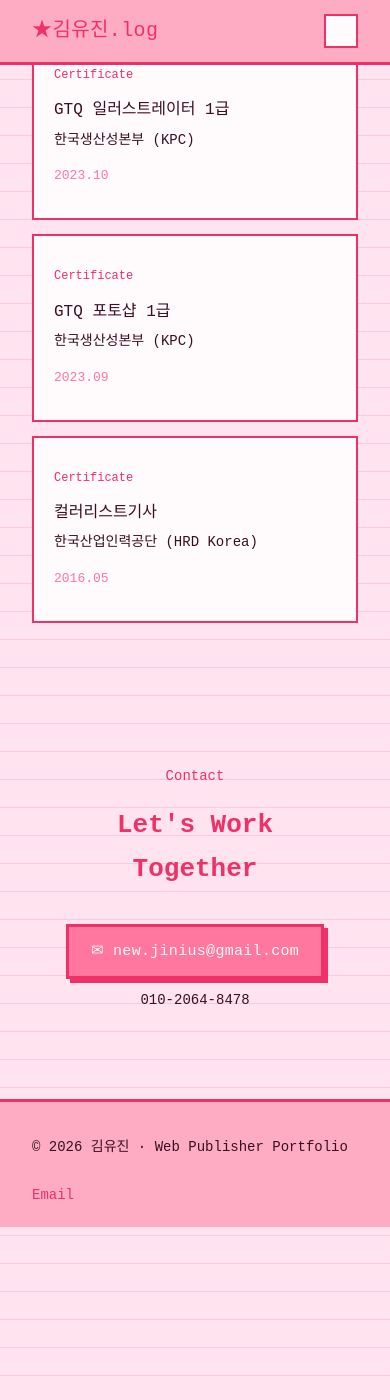
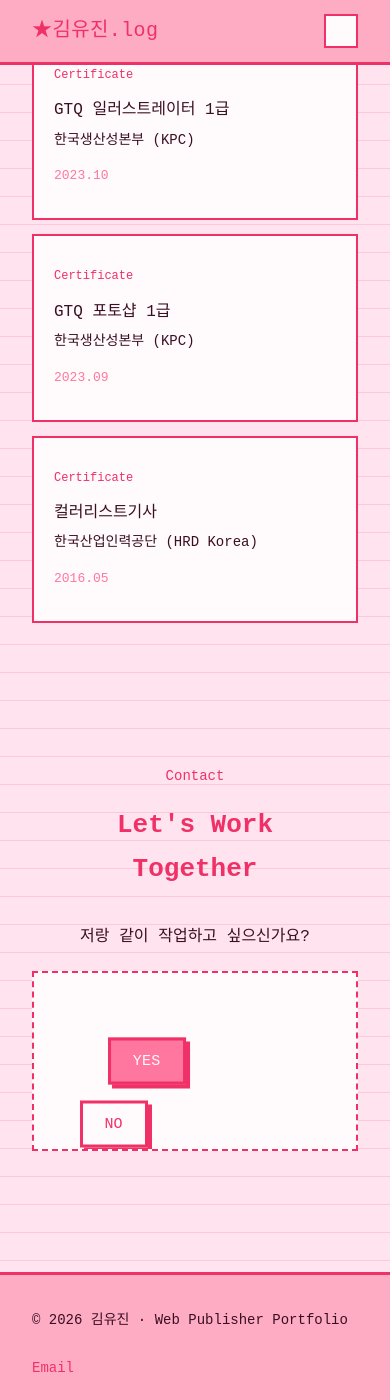
Before and after one commit to newjinius/portfolio, a Jekyll site: the page built from index.html, in a window 390 px wide and 1400 px high, scrolled down 7433 px. Built offline with Jekyll 4.4.1, drawn with Linux system fonts in a browser that asks for light colours; some web fonts are replaced.

Commit message:
Add YES/NO runaway-button game to Contact section
Contact info (email/phone) is now gated behind a playful game instead
of shown directly: YES is a normal clickable button; NO dodges to a
random spot inside its box whenever the pointer gets close, or the
instant it's pressed/tapped/keyboard-activated, so it can never
actually be selected. Clicking YES reveals the existing contact block.

Mouse and touch share one code path via pointerdown (fires for both),
which repositions NO before the corresponding pointerup/click can
land on it — this is what makes it work on mobile where there's no
hover to trigger a proximity dodge. Desktop additionally gets the
proximity-based dodge on mousemove for the "chasing" feel. Keyboard
users get the same treatment via keydown on Enter/Space, so the game
behaves consistently across input methods rather than leaving a
keyboard-only backdoor.

```diff
--- a/index.html
+++ b/index.html
@@ -223,6 +223,50 @@ title: "김유진 포트폴리오"
     margin: 12px 0 32px;
 }
 .mhContact__phone { font-size: 14px; margin-top: 10px; }
+
+/* ── YES/NO 게임 ── */
+.mhGame__q { font-size: 16px; margin: 0 0 20px; }
+
+.mhGame {
+    position: relative;
+    overflow: hidden;
+    width: 100%;
+    max-width: 420px;
+    height: 180px;
+    margin: 0 auto;
+    background: var(--white);
+    border: 2px dashed var(--pink-hot);
+}
+
+.mhGame__yes,
+.mhGame__no {
+    position: absolute;
+    top: 50%;
+    transform: translate(-50%, -50%);
+}
+.mhGame__yes { left: 35%; z-index: 1; }
+
+.mhGame__no {
+    left: 65%;
+    font-family: var(--font-bold);
+    font-size: 15px;
+    padding: 12px 22px;
+    background: var(--white);
+    color: var(--pink-hot);
+    border: var(--border-w) solid var(--pink-hot);
+    box-shadow: var(--shadow-hard);
+    touch-action: none;
+}
+
+.mhGame__taunt {
+    min-height: 20px;
+    margin-top: 14px;
+    font-size: 13px;
+    color: var(--pink-mid);
+}
+
+.mhReveal { margin-top: 24px; }
+.mhReveal__msg { font-size: 16px; margin: 0 0 16px; }
 
 /* ═══════════════════════════════
    FOOTER
@@ -639,9 +683,21 @@ title: "김유진 포트폴리오"
     <div class="js-fade">
         <p class="mhSection__eyebrow">Contact</p>
         <h2 class="mhContact__title">Let's Work<br>Together</h2>
-        <a href="mailto:new.jinius@gmail.com" class="retroBtn">✉ new.jinius@gmail.com</a>
-        <!-- 전화번호: 외부 공개 포트폴리오라면 아래 줄 제거 권장 -->
-        <p class="mhContact__phone">010-2064-8478</p>
+
+        <p class="mhGame__q">저랑 같이 작업하고 싶으신가요?</p>
+
+        <div class="mhGame" id="mhGame">
+            <button type="button" class="retroBtn mhGame__yes" id="mhYes">YES</button>
+            <button type="button" class="mhGame__no" id="mhNo" aria-label="No — 도망다니는 버튼이라 못 누릅니다">NO</button>
+        </div>
+        <p class="mhGame__taunt" id="mhTaunt" aria-live="polite">&nbsp;</p>
+
+        <div class="mhReveal" id="mhReveal" hidden aria-live="polite">
+            <p class="mhReveal__msg">🎉 좋아요! 아래로 연락 주세요</p>
+            <a href="mailto:new.jinius@gmail.com" class="retroBtn">✉ new.jinius@gmail.com</a>
+            <!-- 전화번호: 외부 공개 포트폴리오라면 아래 줄 제거 권장 -->
+            <p class="mhContact__phone">010-2064-8478</p>
+        </div>
     </div>
 </section>
 
@@ -715,5 +771,66 @@ title: "김유진 포트폴리오"
     var fy = document.getElementById('footYear');
     if (fy) fy.textContent = new Date().getFullYear();
 
+    /* ── 5. YES/NO 도망 게임 (마우스·터치·키보드 공통 대응) ── */
+    var game    = document.getElementById('mhGame');
+    var yesBtn  = document.getElementById('mhYes');
+    var noBtn   = document.getElementById('mhNo');
+    var taunt   = document.getElementById('mhTaunt');
+    var reveal  = document.getElementById('mhReveal');
+
+    if (game && yesBtn && noBtn && taunt && reveal) {
+        var taunts = [
+            '어딜 도망가~ 안 잡혀요 ㅋㅋ',
+            'NO는 못 눌러요!',
+            '포기하고 YES 누르실래요?',
+            '헛수고예요 😉',
+            '그냥 YES 누르세요~'
+        ];
+
+        function placeNoRandomly() {
+            var rect = game.getBoundingClientRect();
+            var w = noBtn.offsetWidth  || 90;
+            var h = noBtn.offsetHeight || 44;
+            var maxX = Math.max(rect.width  - w, 0);
+            var maxY = Math.max(rect.height - h, 0);
+            noBtn.style.left = (Math.random() * maxX + w / 2) + 'px';
+            noBtn.style.top  = (Math.random() * maxY + h / 2) + 'px';
+        }
+
+        function dodge() {
+            placeNoRandomly();
+            taunt.textContent = taunts[Math.floor(Math.random() * taunts.length)];
+        }
+
+        placeNoRandomly(); // 시작 위치도 랜덤
+
+        /* 마우스: 커서가 가까이 오면 미리 도망 */
+        game.addEventListener('mousemove', function (e) {
+            var r = noBtn.getBoundingClientRect();
+            var dist = Math.hypot(e.clientX - (r.left + r.width / 2), e.clientY - (r.top + r.height / 2));
+            if (dist < 70) dodge();
+        });
+
+        /* 마우스+터치 공통: 누르는 순간 이미 다른 곳으로 — 터치는 hover가 없어서 이게 핵심 방어선 */
+        noBtn.addEventListener('pointerdown', function (e) {
+            e.preventDefault();
+            dodge();
+        });
+
+        /* 키보드로 Tab 이동 후 Enter/Space 눌러도 동일하게 도망 */
+        noBtn.addEventListener('keydown', function (e) {
+            if (e.key === 'Enter' || e.key === ' ') {
+                e.preventDefault();
+                dodge();
+            }
+        });
+
+        yesBtn.addEventListener('click', function () {
+            game.hidden = true;
+            taunt.hidden = true;
+            reveal.hidden = false;
+        });
+    }
+
 }());
 </script>
```
